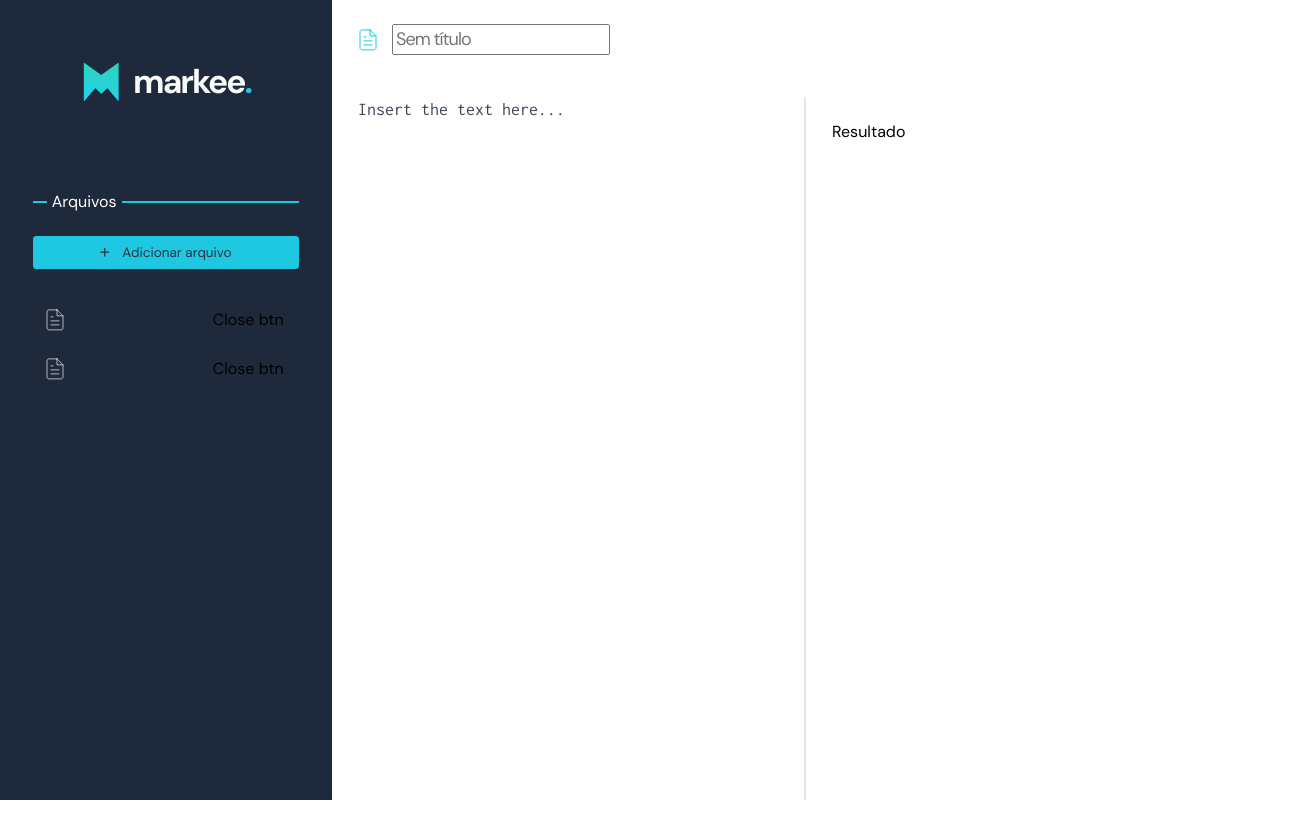
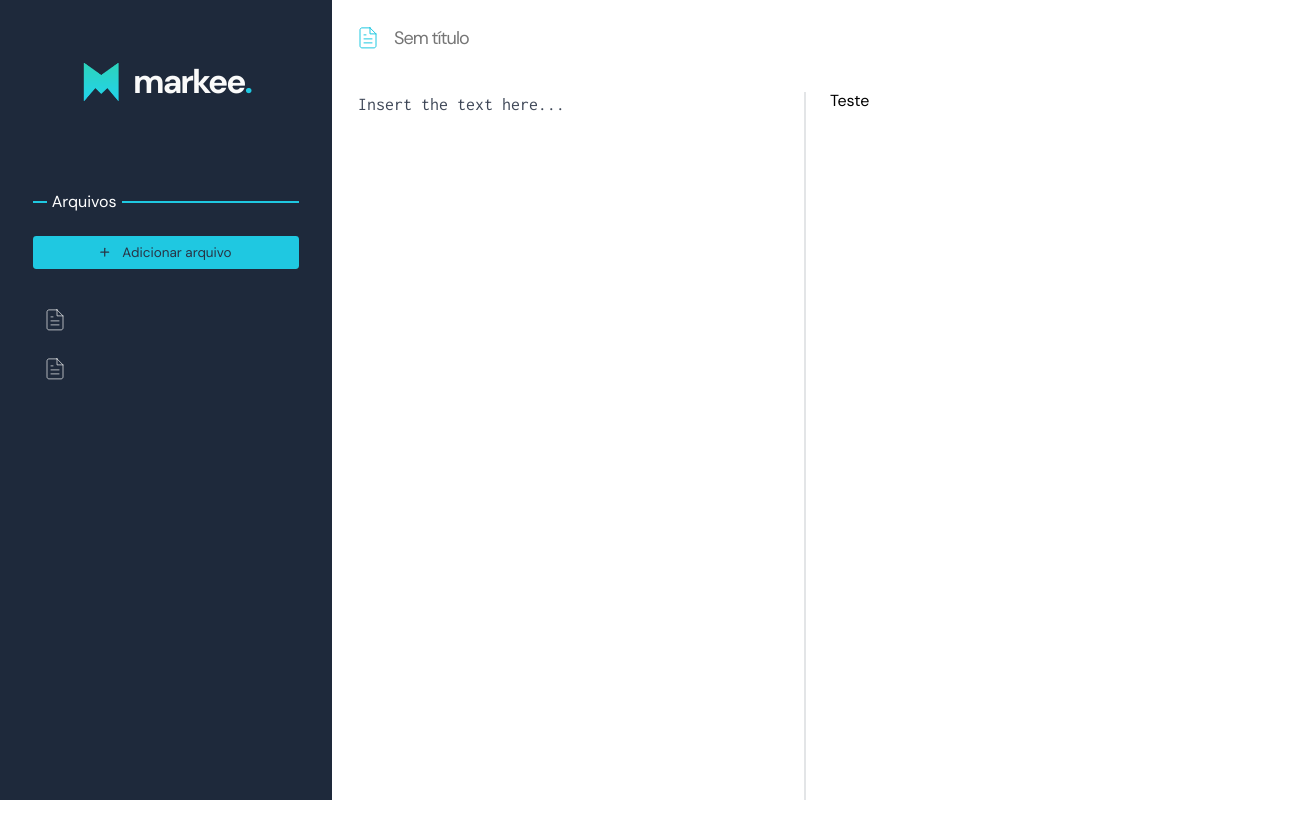
Before and after one commit to GustavoCarv/Markee-app, a React (Create React App) app: page / in a window 1280 px wide. Shown: the top 838 px of the page, 1304 px wide, since content can reach past the window. After the commit the page ends 800 px from the top, so only its background shows below. Built offline with nearby package versions, Linux system fonts and the light colour scheme.

Commit message:
fix: estrutura e estilização das áreas de texto

```diff
--- a/src/App.tsx
+++ b/src/App.tsx
@@ -2,23 +2,25 @@ import styled from 'styled-components/macro'
 
 import { SideBar } from 'components/sidebar/sideBar'
 import { Textarea } from 'components/textarea'
-import { FormatedText } from 'components/formatedText'
 
-function App() {
+
+function App () {
   return (
     <MainContainer>
       <SideBar />
       <Textarea />
-      <FormatedText />
     </MainContainer>
   )
 }
 
-const MainContainer = styled.div`
+const MainContainer = styled.main`
   width: 100%;
   min-height: 100vh;
+  max-height:100vh ;
   display: grid;
-  grid-template-columns: 332px repeat(2, 1fr);
+  grid-template-columns: 332px 1fr;
+
+  overflow: hidden ;
 `
 
 export { App }
--- a/src/components/formatedText/formatedText.tsx
+++ /dev/null
@@ -1,15 +0,0 @@
-import styled from 'styled-components/macro'
-
-function FormatedText() {
-  return <Container>Resultado</Container>
-}
-
-const Container = styled.div`
-  width: 100%;
-  height: 100%;
-  margin-top: 121px;
-  padding: 2px;
-  margin-left: 24px ;
-`
-
-export { FormatedText }
--- a/src/components/formatedText/index.tsx
+++ /dev/null
@@ -1,3 +0,0 @@
-import { FormatedText } from "./formatedText";
-
-export { FormatedText }
--- a/src/components/sidebar/components/files/file.tsx
+++ b/src/components/sidebar/components/files/file.tsx
@@ -1,17 +1,10 @@
-import styled, { css } from 'styled-components/macro'
+import styled from 'styled-components/macro'
 import { ReactComponent as InactiveFile } from '../../../../assets/inactiveFile.svg'
 import { ReactComponent as ActiveFile } from '../../../../assets/activeFile.svg'
+import { FileType } from 'resources/files'
 
-interface FileProps {
-  id: string
-  name: string
-  content: string
-  active: boolean
-  status: 'editing' | 'saving' | 'saved'
-}
-
-function File(props: Partial<FileProps>) {
-  const ButtonContent = () => {
+function File(props: Partial<FileType>) {
+  /*   const ButtonContent = () => {
     switch (props.status) {
       case 'editing':
         return <div>Teste editando</div>
@@ -26,15 +19,31 @@ function File(props: Partial<FileProps>) {
         return <div>Close btn</div>
     }
   }
-
+ */
   return (
     <Container>
       {props.active ? <ActiveFile /> : <InactiveFile />}
       <FileTitle>{props.name}</FileTitle>
-      <Button>{ButtonContent()}</Button>
+      <Button>{/* {ButtonContent()} */}</Button>
+      <RemoveButton> + </RemoveButton>
     </Container>
   )
 }
+
+const Button = styled.button`
+  position: absolute;
+  right: 15px;
+  top: 50%;
+  transform: translateY(-50%);
+`
+
+const RemoveButton = styled(Button)`
+  display: none;
+  transform: translateY(-50%) rotate(45deg);
+  font-size: 24px;
+  color: ${({ theme }) => theme.colors.white};
+  z-index: 1  ;
+`
 
 const Container = styled.div`
   cursor: pointer;
@@ -50,8 +59,12 @@ const Container = styled.div`
   padding-left: 10px;
   border-radius: 3.4px;
 
-  :hover {
+  &:hover {
     background-color: rgba(255, 255, 255, 0.05);
+
+    ${RemoveButton} {
+      display: block;
+    }
   }
 `
 
@@ -63,11 +76,4 @@ const FileTitle = styled.a`
   align-items: center;
 `
 
-const Button = styled.button`
-  position: absolute;
-  right: 15px;
-  top: 50%;
-  transform: translateY(-50%);
-`
-
 export { File }
--- a/src/components/sidebar/components/files/files.tsx
+++ b/src/components/sidebar/components/files/files.tsx
@@ -1,8 +1,8 @@
-import { useState } from 'react'
+/* import { useState } from 'react' */
 import { File } from './file'
 
-function Files() {
-  const [isActive, SetIsActive] = useState(false)
+function Files () {
+/*   const [isActive, SetIsActive] = useState(false) */
   const testArr = [
     { content: 'conteudo 1', id: 1 },
     { content: 'conteudo 2', id: 2 },
--- a/src/components/sidebar/sideBar.tsx
+++ b/src/components/sidebar/sideBar.tsx
@@ -4,11 +4,11 @@ import MarkeeLogo from '../../assets/logo192.png'
 
 import styled, { css } from 'styled-components/macro'
 
-function SideBar () {
+function SideBar() {
   return (
-    <NavBar>
+    <Aside>
       <LogoContainer>
-        <LogoImage src={MarkeeLogo} alt='Markee Logo' width={40} height={50} />
+        <LogoImage src={MarkeeLogo} alt="Markee Logo" width={40} height={50} />
         <Title>
           markee<span>.</span>
         </Title>
@@ -18,11 +18,11 @@ function SideBar () {
         <AddFileButton />
         <Files />
       </Container>
-    </NavBar>
+    </Aside>
   )
 }
 
-const NavBar = styled.nav`
+const Aside = styled.aside`
   ${({ theme }) => css`
     background-color: ${theme.colors.black};
 
--- a/src/components/textarea/textarea.tsx
+++ b/src/components/textarea/textarea.tsx
@@ -7,52 +7,81 @@ function Textarea() {
     <Container>
       <TitleContainer>
         <ActiveFile />
-        <input placeholder='Sem título'/>
+        <input placeholder="Sem título" />
       </TitleContainer>
       <TextContainer placeholder="Insert the text here..." />
+      <MarkdownContainer>Teste</MarkdownContainer>
     </Container>
   )
 }
 
+const containerMargin = '25px'
+const elementsMarginTop = '42px'
+
 const Container = styled.div`
   width: 100%;
+
   display: flex;
-  flex-direction: column;
+  flex-wrap: wrap;
+  margin-block: ${containerMargin};
 `
 
 const TitleContainer = styled.div`
   display: flex;
   align-items: center;
   margin-left: 24px;
-  margin-top: 24px;
+
   gap: 12px;
 
+  width: 100%;
+
   & input {
+    border: none;
     font-size: 1.125rem;
     font-weight: 500;
     letter-spacing: -1px;
-    line-height: 25px;
+    height: 25px;
+
+    :focus {
+      outline: none;
+    }
   }
 `
 
 const TextContainer = styled.textarea`
   border: none;
-  border-right: 2px rgba(30, 41, 59, 0.12) solid ;
+  border-right: 2px rgba(30, 41, 59, 0.12) solid;
   padding-left: 26px;
-  margin-top: 42px;
+  padding-right: 24px;
+  padding-bottom: 24px;
+  margin-top: ${elementsMarginTop};
   resize: none;
-  width: 100%;
+  width: 50%;
+  height: calc(100vh - (2 * ${containerMargin} + ${elementsMarginTop}));
   box-sizing: border-box;
   outline: none;
   flex-grow: 1;
 
   font-family: Inconsolata, sans-serif;
-  font-size: 1.125rem ;
-  color: rgba(30, 41, 59) ;
+  font-size: 1.125rem;
+  color: rgba(30, 41, 59);
 
   ::placeholder {
-    color: rgba(30, 41, 59, 0.86) ;
+    color: rgba(30, 41, 59, 0.86);
   }
 `
 
+const MarkdownContainer = styled.div`
+  box-sizing: border-box;
+  width: 50%;
+  height: calc(100vh - (2 * ${containerMargin} + ${elementsMarginTop}));
+  padding-left: 24px;
+  padding-right: 24px;
+  padding-bottom: 24px;
+  margin-top: ${elementsMarginTop};
+
+  overflow: scroll;
+  overflow-x: hidden;
+`
+
 export { Textarea }
--- /dev/null
+++ b/src/resources/files.ts
@@ -0,0 +1,9 @@
+export type Status = 'editing' | 'saving' | 'saved'
+
+export type FileType = {
+  id: string
+  name: string
+  content: string
+  active: boolean
+  status: Status
+}
```
